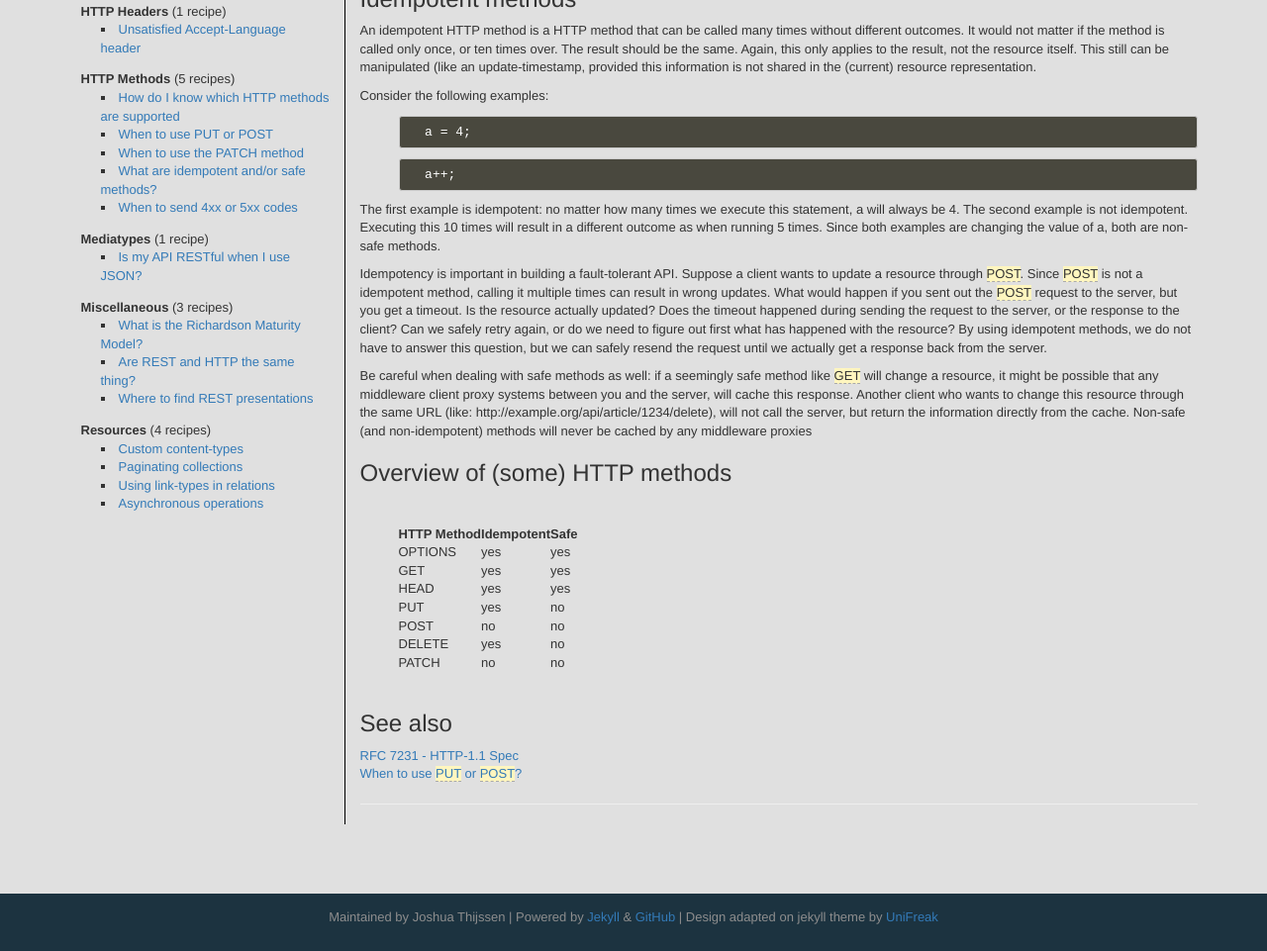
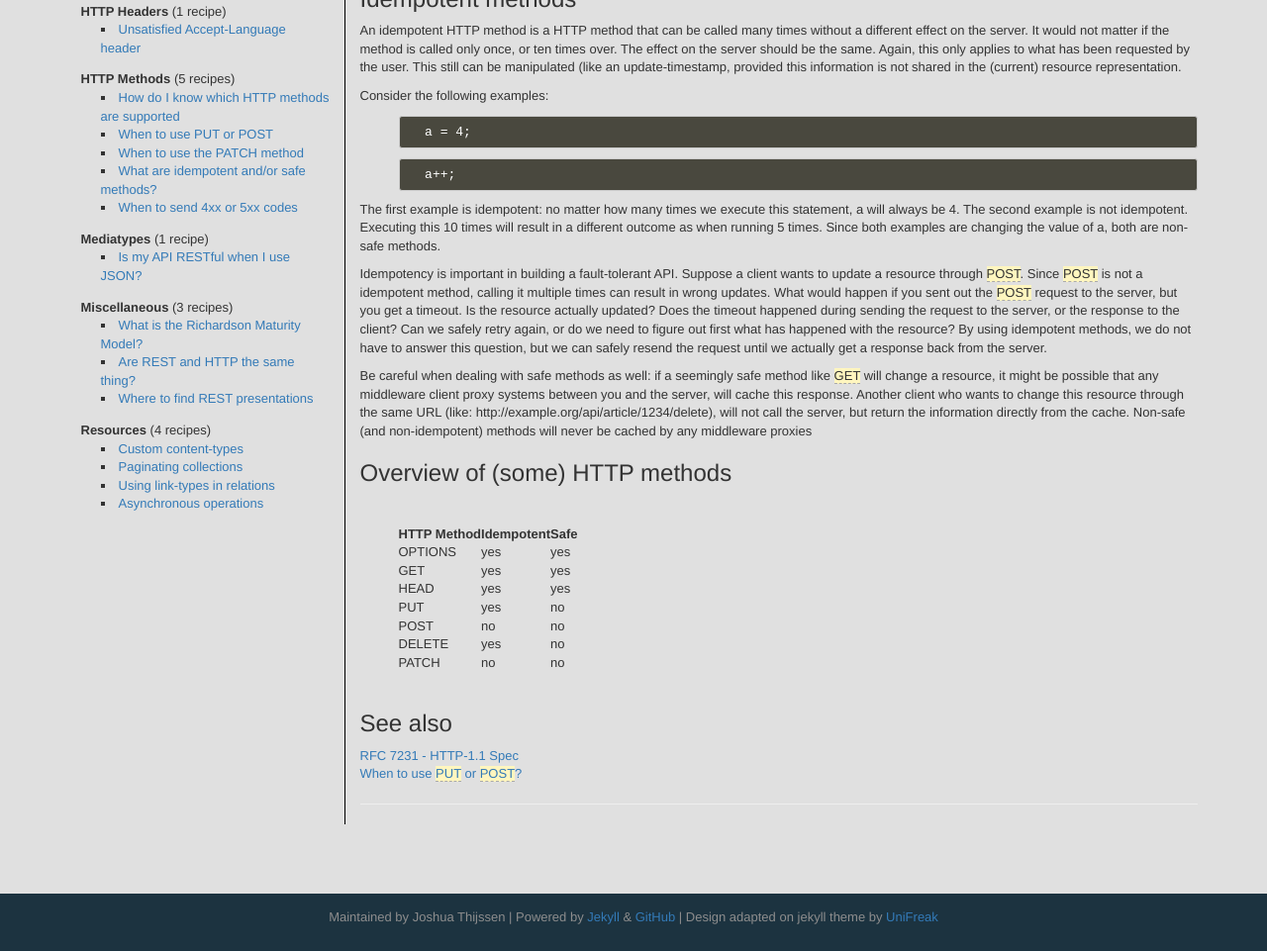
Before and after one commit to restcookbook/restcookbook, a Jekyll site: the page built from _posts/2012-12-12-idempotency.html, in a window 1280 px wide. Shown: the part 320-1281 px from the top of the page at 99% size. Built offline with Jekyll 4.4.1, drawn with Linux system fonts in a browser that asks for light colours; comment, search, counter and statistics services are not loaded.

Commit message:
Alternative to the the definition of an idempotent HTTP method according to the spec.
GET is idempotent though retrieved data can be different to the same resource. It's about the intended effect (in that case, to get the representation of a resource) regardless of the retrieved data in that representation. Talking about 'the result' can be misunderstood.

```diff
--- a/_posts/2012-12-12-idempotency.html
+++ b/_posts/2012-12-12-idempotency.html
@@ -22,9 +22,9 @@ GET /blog/1234/delete HTTP/1.1
 <p>Safe methods are methods that can be cached, prefetched without any repercussions to the resource.</p>
 
 <h3>Idempotent methods</h3>
-<p>An idempotent HTTP method is a HTTP method that can be called many times without different outcomes. It would not
-    matter if the method is called only once, or ten times over. The result should be the same. Again, this only applies
-    to the result, not the resource itself. This still can be manipulated (like an update-timestamp, provided this
+<p>An idempotent HTTP method is a HTTP method that can be called many times without a different effect on the server. It would not
+    matter if the method is called only once, or ten times over. The effect on the server should be the same. Again, this only applies
+    to what has been requested by the user. This still can be manipulated (like an update-timestamp, provided this
     information is not shared in the (current) resource representation.</p>
 
 <p>Consider the following examples:</p>
```
